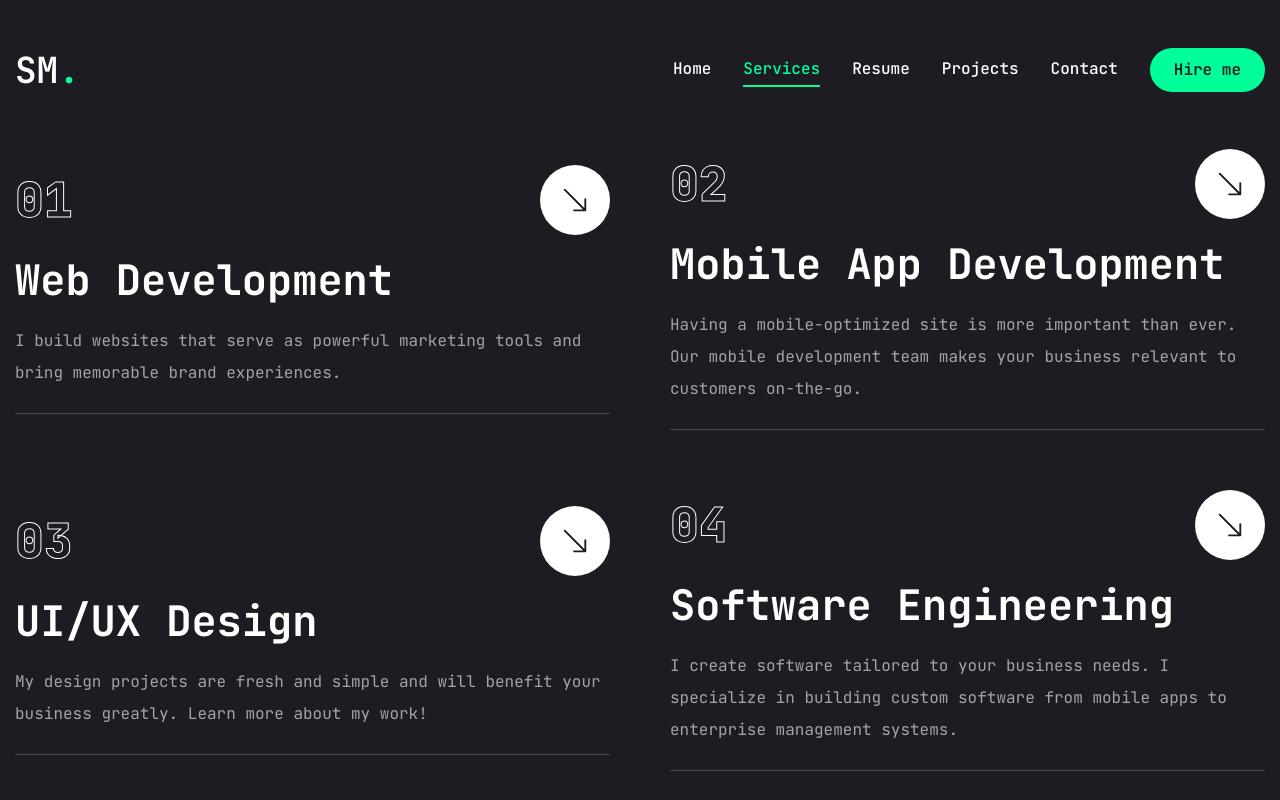
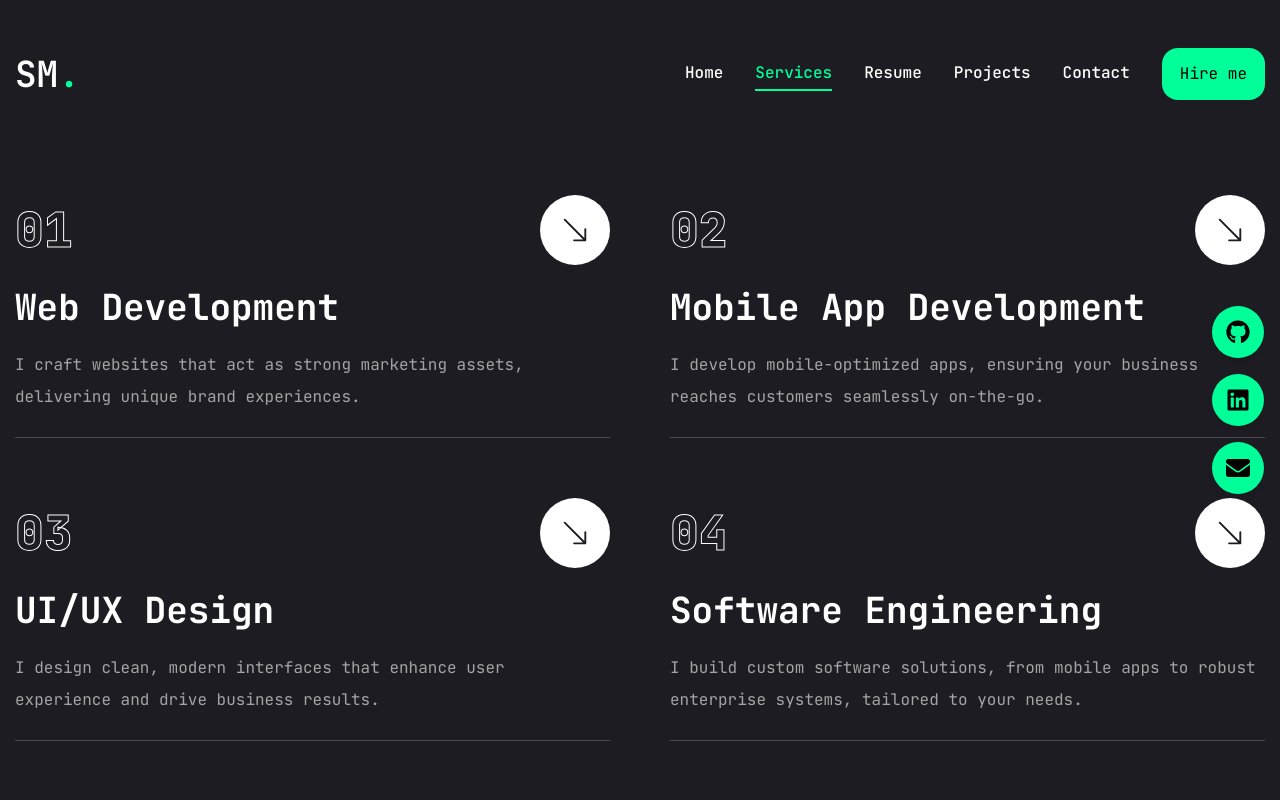
Before and after one commit to i-am-sergio/portfolio, a Next.js app: page /services in a window 1280 px wide. Built offline with nearby package versions, Linux system fonts and the light colour scheme.

Commit message:
feature: add CTA floating buttons

```diff
--- a/app/contact/page.tsx
+++ b/app/contact/page.tsx
@@ -1,8 +1,9 @@
 "use client";
 
-import { Button } from "@/components/ui/button";
 import { Input } from "@/components/ui/input";
 import { Textarea } from "@/components/ui/textarea";
+import { motion } from "framer-motion";
+import ButtonAnimated from "@/components/buttons/ButtonAnimated";
 
 import {
   Select,
@@ -34,7 +35,6 @@ const info = [
   },
 ];
 
-import { motion } from "framer-motion";
 
 const Contact = () => {
   return (
@@ -53,38 +53,39 @@ const Contact = () => {
             <form className="flex flex-col gap-6 p-10 bg-[#27272c] rounded-xl">
               <h3 className="text-4xl text-accent">Let&apos;s work together</h3>
               <p className="text-white/60">
-                Lorem ipsum dolor sit amet consectetur adipisicing elit. Animi
-                officia vero asperiores eligendi magni odio porro consequatur
-                iusto pariatur!
+              Do you need help or want to get in touch? Fill out the form and I'll get in touch. I'm open to projects and jobs.
               </p>
               {/* input */}
               <div className="grid grid-cols-1 md:grid-cols-2 gap-6">
-                <Input type="firstname" placeholder="Firstname" />
-                <Input type="lastname" placeholder="Lastname" />
+                <Input type="name" placeholder="Name / Company" />
+                {/* <Input type="lastname" placeholder="Lastname" /> */}
                 <Input type="email" placeholder="Email" />
-                <Input type="phone" placeholder="Phone Number" />
+                {/* <Input type="phone" placeholder="Phone Number" /> */}
               </div>
               {/* select */}
               <Select>
-                <SelectTrigger className="w-full">
+                <SelectTrigger className="w-full cursor-pointer">
                   <SelectValue placeholder="Select a service"></SelectValue>
                 </SelectTrigger>
                 <SelectContent>
                   <SelectGroup>
                     <SelectLabel>Select a service</SelectLabel>
-                    <SelectItem value="est">Web Development</SelectItem>
-                    <SelectItem value="cst">Mobile Development</SelectItem>
-                    <SelectItem value="mst">UI/UX Design</SelectItem>
+                    <SelectItem value="web">Web Development</SelectItem>
+                    <SelectItem value="mobile">Mobile Development</SelectItem>
+                    <SelectItem value="desktop">Desktop Development</SelectItem>
+                    <SelectItem value="uiux">UI/UX Design</SelectItem>
+                    <SelectItem value="other">Others</SelectItem>
                   </SelectGroup>
                 </SelectContent>
               </Select>
               {/* textarea */}
               <Textarea
-                className="h-[200px]"
+                className="h-[150px]"
                 placeholder="Type your message here"
               />
               {/* button */}
-              <Button className="max-w-40">Send Message</Button>
+              <ButtonAnimated>Send Message</ButtonAnimated>
+
             </form>
           </div>
           {/* info */}
--- a/app/layout.tsx
+++ b/app/layout.tsx
@@ -5,6 +5,7 @@ import "./globals.css";
 import Header from "@/components/Header";
 import PageTransition from "@/components/PageTransition";
 import StairTransition from "@/components/StairTransition";
+import FloatingCTAs from '@/components/FloatingCTAs';
 
 const jetbrainsMono = JetBrains_Mono({
   subsets: ["latin"],
@@ -32,6 +33,7 @@ export default function RootLayout({
         <PageTransition>
           {children}
         </PageTransition>
+        <FloatingCTAs />
       </body>
     </html>
   );
--- a/app/page.tsx
+++ b/app/page.tsx
@@ -26,7 +26,7 @@ const Home = () => {
               <Button
                 variant="outline"
                 size="lg"
-                className="uppercase flex items-center gap-2"
+                className="uppercase flex items-center gap-2 cursor-pointer"
                 onClick={() => window.open("/CV_SERGIO_MOGOLLON_.pdf", "_blank")}
               >
                 <span>Download CV</span>
--- a/app/resume/page.tsx
+++ b/app/resume/page.tsx
@@ -200,10 +200,10 @@ const Resume = () => {
           className="flex flex-col xl:flex-row gap-[60px]"
         >
           <TabsList className="flex flex-col w-full max-w-[300px] mx-auto xl:mx-0 gap-6">
-            <TabsTrigger value="experience">Experience</TabsTrigger>
-            <TabsTrigger value="education">Education</TabsTrigger>
-            <TabsTrigger value="skills">Skills</TabsTrigger>
-            <TabsTrigger value="about">About me</TabsTrigger>
+            <TabsTrigger className="cursor-pointer" value="experience">Experience</TabsTrigger>
+            <TabsTrigger className="cursor-pointer" value="education">Education</TabsTrigger>
+            <TabsTrigger className="cursor-pointer" value="skills">Skills</TabsTrigger>
+            <TabsTrigger className="cursor-pointer" value="about">About me</TabsTrigger>
           </TabsList>
 
           {/* content */}
--- a/app/services/page.tsx
+++ b/app/services/page.tsx
@@ -9,28 +9,28 @@ const services = [
     num: "01",
     title: "Web Development",
     description:
-      "I build websites that serve as powerful marketing tools and bring memorable brand experiences.",
+      "I craft websites that act as strong marketing assets, delivering unique brand experiences.",
     href: "",
   },
   {
     num: "02",
     title: "Mobile App Development",
     description:
-      "Having a mobile-optimized site is more important than ever. Our mobile development team makes your business relevant to customers on-the-go.",
+      "I develop mobile-optimized apps, ensuring your business reaches customers seamlessly on-the-go.",
     href: "",
   },
   {
     num: "03",
     title: "UI/UX Design",
     description:
-      "My design projects are fresh and simple and will benefit your business greatly. Learn more about my work!",
+      "I design clean, modern interfaces that enhance user experience and drive business results.",
     href: "",
   },
   {
     num: "04",
     title: "Software Engineering",
     description:
-      "I create software tailored to your business needs. I specialize in building custom software from mobile apps to enterprise management systems.",
+      "I build custom software solutions, from mobile apps to robust enterprise systems, tailored to your needs.",
     href: "",
   },
 ];
@@ -63,7 +63,7 @@ const Services = () => {
                   </Link>
                 </div>
                 {/* heading */}
-                <h2 className="text-[26px] xl:text-[42px]  font-bold leading-none text-white group-hover:text-accent transition-all duration-500">{service.title}</h2>
+                <h2 className="text-[26px] xl:text-[36px]  font-bold leading-none text-white group-hover:text-accent transition-all duration-500">{service.title}</h2>
                 {/* description */}
                 <p className="text-white/60">{service.description}</p>
                 {/* border */}
--- /dev/null
+++ b/components/FloatingCTAs.tsx
@@ -0,0 +1,33 @@
+import React from 'react';
+import { FaGithub, FaLinkedin, FaEnvelope } from 'react-icons/fa';
+
+const FloatingCTAs = () => {
+  return (
+    <div className="hidden md:flex fixed right-4 top-1/2 transform -translate-y-1/2 flex-col gap-4">
+      <a
+        href="https://github.com/i-am-sergio"
+        target="_blank"
+        rel="noopener noreferrer"
+        className="bg-accent hover:bg-[#27272c] text-black hover:text-accent p-3 rounded-full shadow-md transition-all duration-300 border-transparent border-2 hover:border-accent"
+      >
+        <FaGithub size={24} />
+      </a>
+      <a
+        href="https://linkedin.com/in/sergio-mogollon"
+        target="_blank"
+        rel="noopener noreferrer"
+        className="bg-accent hover:bg-[#27272c] text-black hover:text-accent p-3 rounded-full shadow-md transition-all duration-300 border-transparent border-2 hover:border-accent"
+      >
+        <FaLinkedin size={24} />
+      </a>
+      <a
+        href="mailto:sergio15.dev@gmail.com"
+        className="bg-accent hover:bg-[#27272c] text-black hover:text-accent p-3 rounded-full shadow-md transition-all duration-300 border-transparent border-2 hover:border-accent"
+      >
+        <FaEnvelope size={24} />
+      </a>
+    </div>
+  );
+};
+
+export default FloatingCTAs;
--- a/components/Header.tsx
+++ b/components/Header.tsx
@@ -2,6 +2,7 @@ import Link from "next/link";
 import { Button } from "./ui/button";
 import Nav from "./Nav";
 import MobileNav from "./MobileNav";
+import ButtonAnimated from "./buttons/ButtonAnimated";
 
 const Header = () => {
   return (
@@ -17,9 +18,12 @@ const Header = () => {
         {/* Desktop nav */}
         <div className="hidden xl:flex items-center gap-8">
           <Nav />
-          <Link href="/contact">
+          {/* <Link href="/contact">
             <Button>Hire me</Button>
-          </Link>
+          </Link> */}
+          <ButtonAnimated href="/contact">
+            Hire me
+          </ButtonAnimated>
         </div>
 
         {/* Mobile nav */}
--- /dev/null
+++ b/components/buttons/ButtonAnimated.tsx
@@ -0,0 +1,27 @@
+import React, { ReactNode } from 'react';
+import Link from 'next/link'; // Importa Link de Next.js
+
+interface ButtonAnimatedProps {
+  children: ReactNode;
+  href?: string; // Hace que href sea opcional
+}
+
+const ButtonAnimated: React.FC<ButtonAnimatedProps> = ({ children, href }) => {
+  if (href) {
+    // Renderiza un enlace si se proporciona href
+    return (
+      <Link href={href} className="max-w-40 border-2 bg-accent text-black py-2 px-4 rounded-2xl transition-colors duration-300 ease-in-out hover:bg-[#27272c] hover:text-accent hover:border border-transparent hover:border-accent cursor-pointer">
+        {children}
+      </Link>
+    );
+  } else {
+    // Renderiza un botón si no se proporciona href
+    return (
+      <button className="max-w-40 border-2 bg-accent text-black py-2 px-4 rounded-lg transition-colors duration-300 ease-in-out hover:bg-[#27272c] hover:text-accent hover:border border-transparent hover:border-accent cursor-pointer">
+        {children}
+      </button>
+    );
+  }
+};
+
+export default ButtonAnimated;
```
